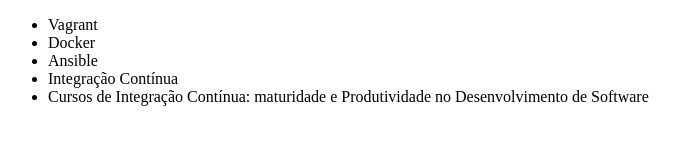
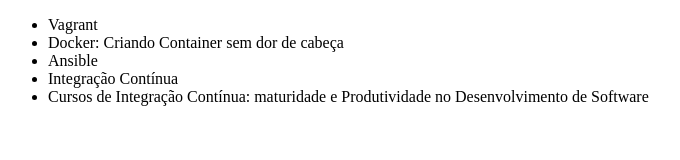
Before and after one commit to PedroZef/teste-alura-git, a plain HTML site: page index.html in a window 1280 px wide. Shown: the whole page, without its empty margins (0-680 px from the left). Drawn offline with Linux system fonts and the light colour scheme.

Commit message:
Corrigindo nome do curso Docker

```diff
--- a/index.html
+++ b/index.html
@@ -9,7 +9,7 @@
 <body>
   <ul>
         <li>Vagrant</li>
-        <li>Docker</li>
+        <li>Docker: Criando Container sem dor de cabeça</li>
         <li>Ansible</li>
         <li>Integração Contínua</li>
         <li>Cursos de Integração Contínua: maturidade e Produtividade no Desenvolvimento de Software</li>
```
